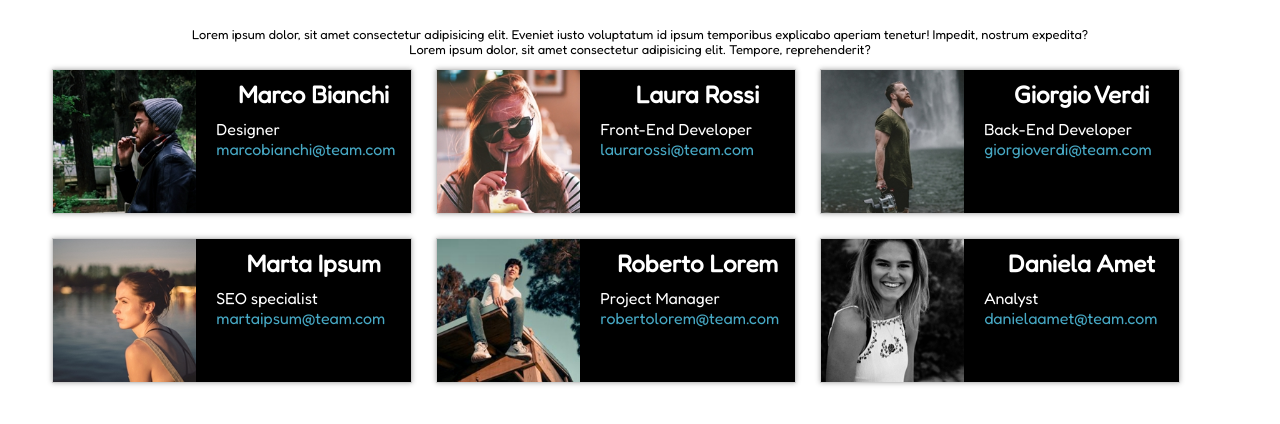
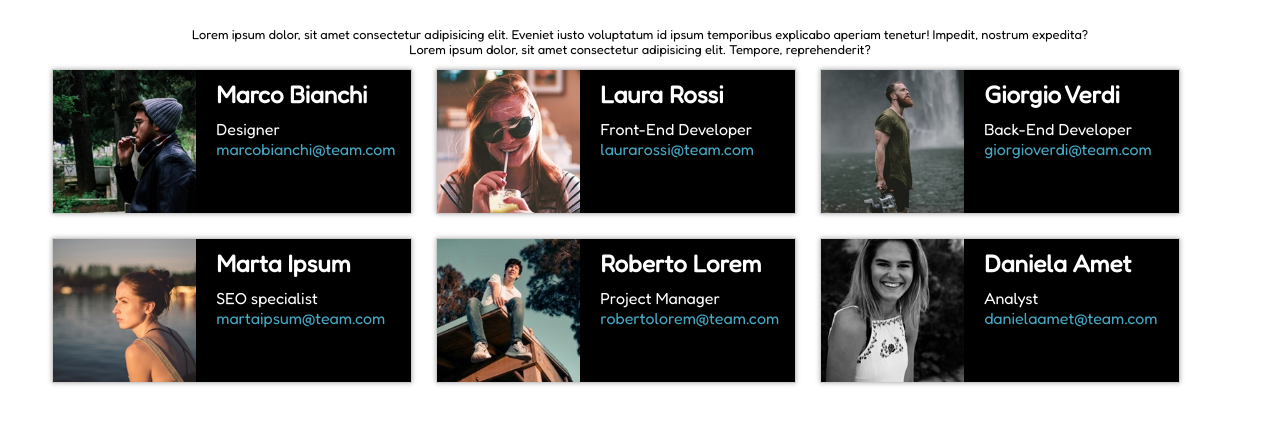
Before and after one commit to giovannimegliola/html-css-float-cards, a plain HTML site: page index.html in a window 1280 px wide. Shown: the part 72-496 px from the top of the page. Drawn offline with Linux system fonts and the light colour scheme.

Commit message:
fixed h2 position

```diff
--- a/css/style.css
+++ b/css/style.css
@@ -24,7 +24,7 @@ h1 {
     margin-bottom: 30px;
 }
 
-.container {
+.container{
     max-width: 1200px;
     margin: 0 auto;
 }
@@ -70,3 +70,7 @@ h1 {
 .email{
     color:#47A9C5;
 }
+
+h2{
+    float: left;
+}
```
